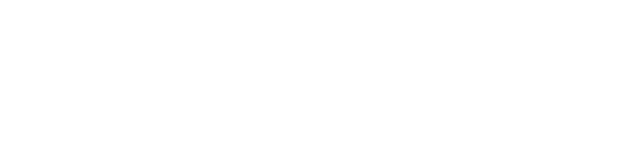
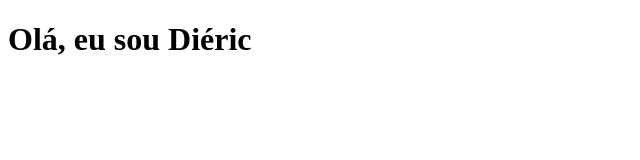
Before and after one commit to Dic0/Dic0.github.io, a plain HTML site: page index.html in a window 1280 px wide. Shown: the whole page, without its empty margins (0-640 px from the left). Drawn offline with Linux system fonts and the light colour scheme.

Commit message:
Hello word (#2)
* feature: add index.html

* feature: add content index.html

```diff
--- a/index.html
+++ b/index.html
@@ -4,9 +4,9 @@
     <meta charset="UTF-8">
     <meta http-equiv="X-UA-Compatible" content="IE=edge">
     <meta name="viewport" content="width=device-width, initial-scale=1.0">
-    <title>Document</title>
+    <title>EBAC EXERCICIO</title>
 </head>
 <body>
-
+    <h1>Olá, eu sou Diéric</h1>
 </body>
 </html>
```
